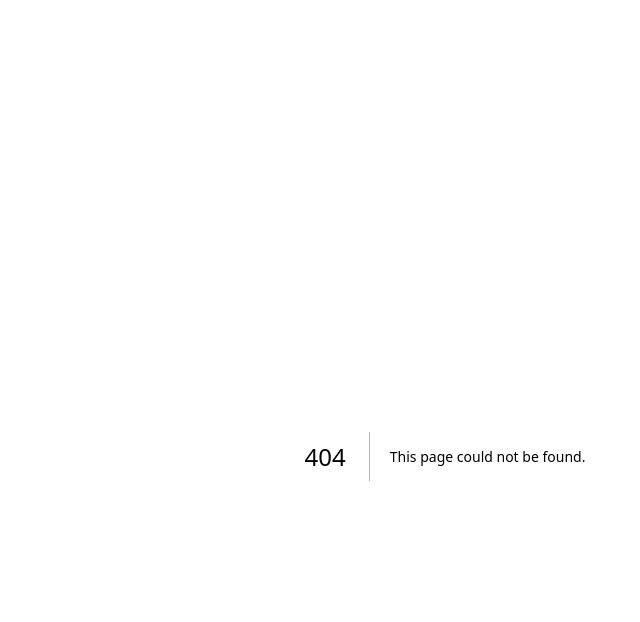
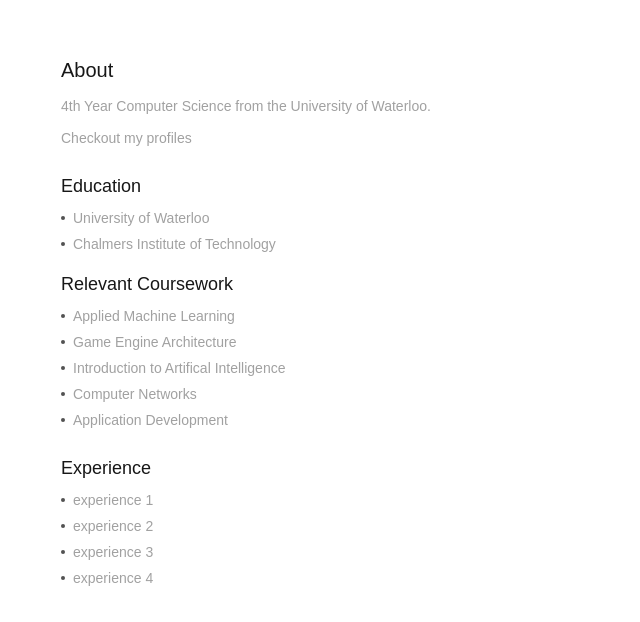
Before and after one commit to hua0-richard/blog, a Next.js app: page /about in a window 1280 px wide. Before the commit this address had no page. Shown: the top 622 px of the page, without its empty margins (195-835 px from the left). Built offline with nearby package versions, Linux system fonts and the light colour scheme.

Commit message:
About Page

```diff
--- /dev/null
+++ b/src/app/about/page.tsx
@@ -0,0 +1,77 @@
+export default function About() {
+  return (
+    <div className="w-full flex justify-center">
+      <div className="w-3/5 space-y-6">
+        <div className="space-y-3">
+          <h1 className="text-xl font-medium">About</h1>
+          <div className="text-sm text-neutral-400">4th Year Computer Science from the University of Waterloo.</div>
+          <div className="text-sm text-neutral-400">Checkout my profiles</div>
+        </div>
+
+        <div className="space-y-4">
+          <div>
+            <h2 className="text-lg font-medium mb-2">Education</h2>
+            <ul className="space-y-1.5 text-sm text-neutral-400">
+              <li className="flex items-center">
+                <span className="w-1 h-1 bg-neutral-600 rounded-full mr-2"></span>
+                University of Waterloo
+              </li>
+              <li className="flex items-center">
+                <span className="w-1 h-1 bg-neutral-600 rounded-full mr-2"></span>
+                Chalmers Institute of Technology
+              </li>
+            </ul>
+          </div>
+
+          <div>
+            <h2 className="text-lg font-medium mb-2">Relevant Coursework</h2>
+            <ul className="space-y-1.5 text-sm text-neutral-400">
+              <li className="flex items-center">
+                <span className="w-1 h-1 bg-neutral-600 rounded-full mr-2"></span>
+                Applied Machine Learning
+              </li>
+              <li className="flex items-center">
+                <span className="w-1 h-1 bg-neutral-600 rounded-full mr-2"></span>
+                Game Engine Architecture
+              </li>
+              <li className="flex items-center">
+                <span className="w-1 h-1 bg-neutral-600 rounded-full mr-2"></span>
+                Introduction to Artifical Intelligence
+              </li>
+              <li className="flex items-center">
+                <span className="w-1 h-1 bg-neutral-600 rounded-full mr-2"></span>
+                Computer Networks
+              </li>
+              <li className="flex items-center">
+                <span className="w-1 h-1 bg-neutral-600 rounded-full mr-2"></span>
+                Application Development
+              </li>
+            </ul>
+          </div>
+        </div>
+
+        <div>
+          <h2 className="text-lg font-medium mb-2">Experience</h2>
+          <ul className="space-y-1.5 text-sm text-neutral-400">
+            <li className="flex items-center">
+              <span className="w-1 h-1 bg-neutral-600 rounded-full mr-2"></span>
+              experience 1
+            </li>
+            <li className="flex items-center">
+              <span className="w-1 h-1 bg-neutral-600 rounded-full mr-2"></span>
+              experience 2
+            </li>
+            <li className="flex items-center">
+              <span className="w-1 h-1 bg-neutral-600 rounded-full mr-2"></span>
+              experience 3
+            </li>
+            <li className="flex items-center">
+              <span className="w-1 h-1 bg-neutral-600 rounded-full mr-2"></span>
+              experience 4
+            </li>
+          </ul>
+        </div>
+      </div>
+    </div>
+  );
+}
```
